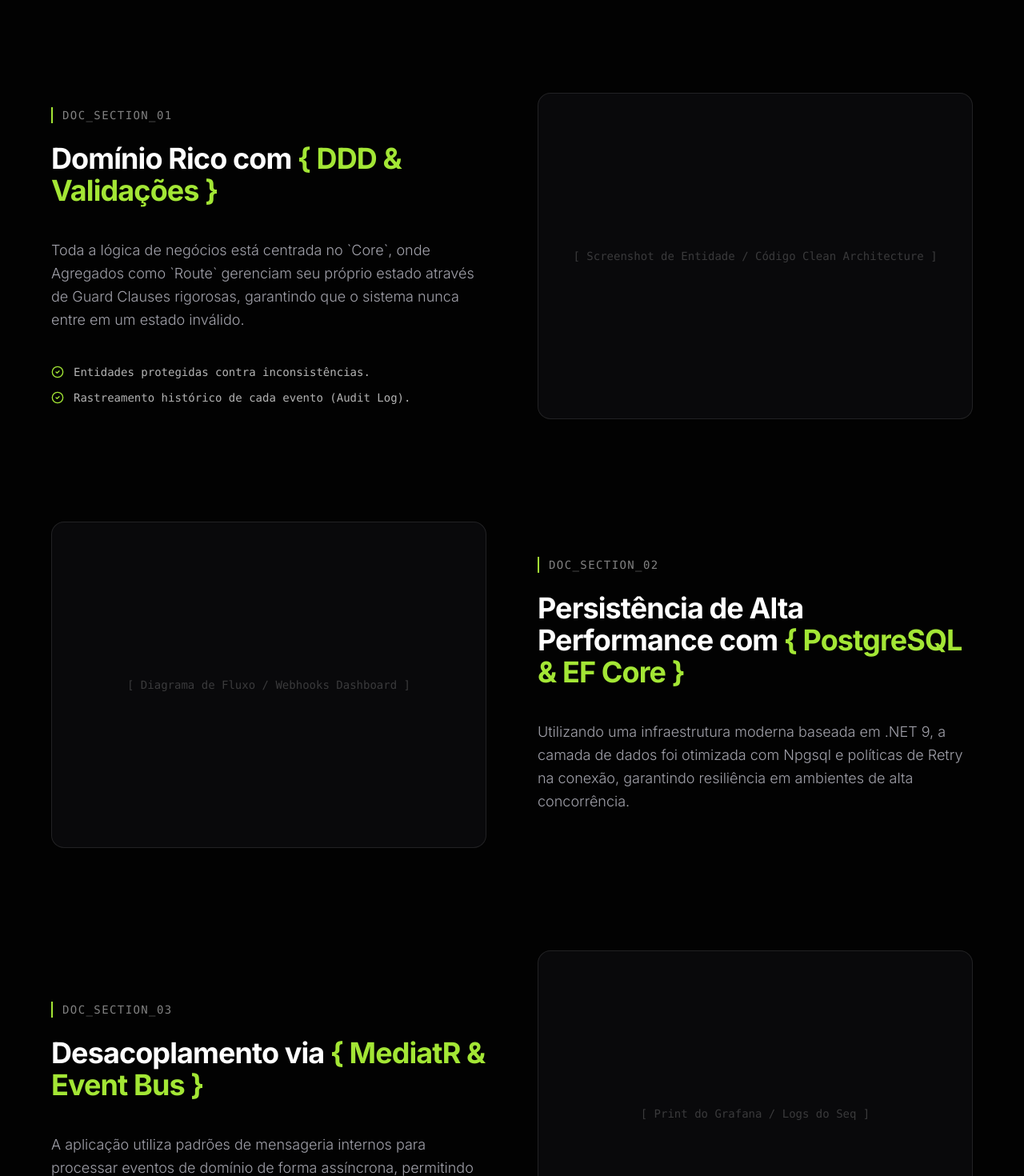
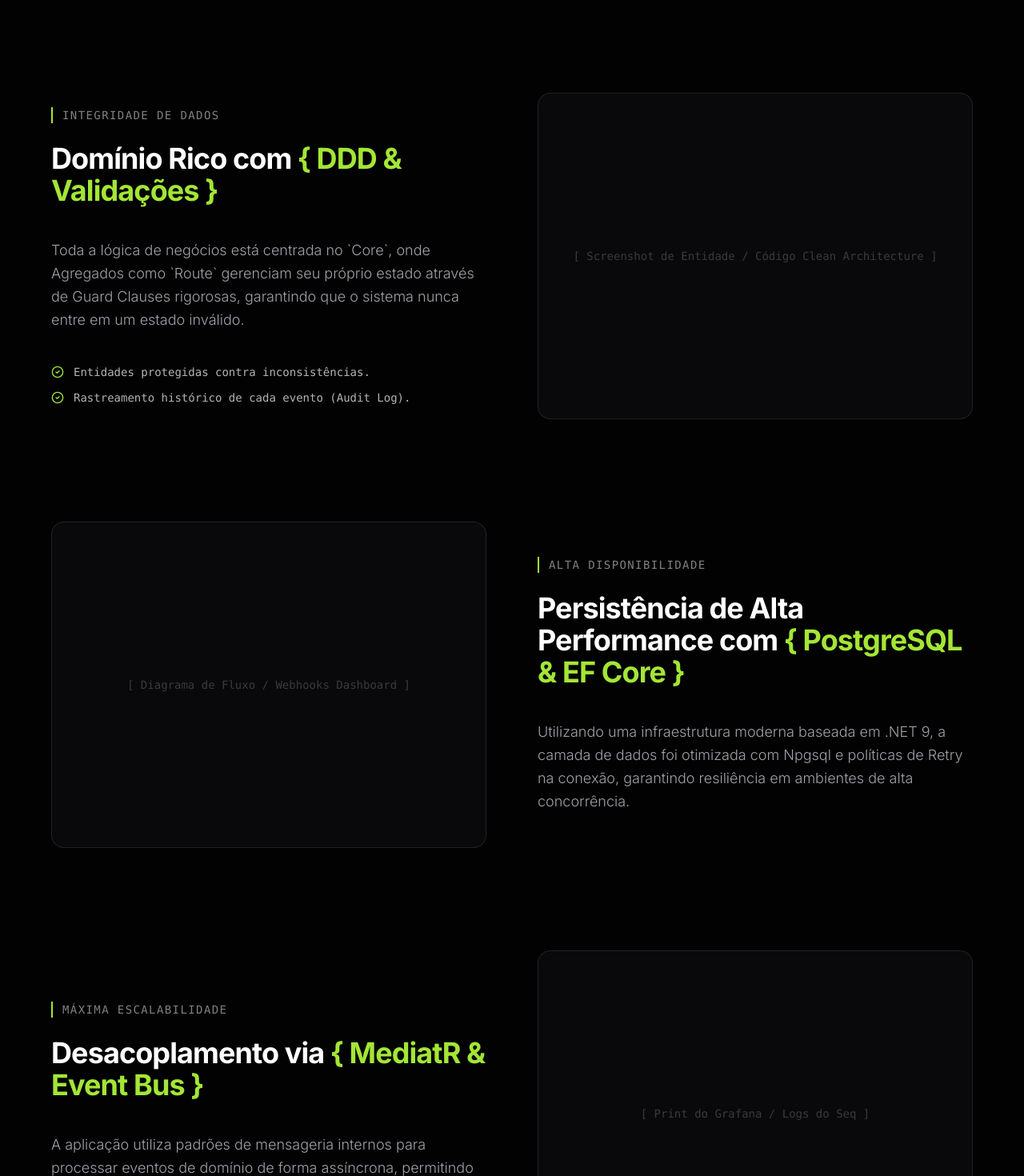
Before and after one commit to Gustavo-Resende/Portfolio, a Next.js app: page /projects/sleipnir in a window 1280 px wide. Shown: the part 1840-3310 px from the top of the page at 80% size. Built offline with nearby package versions, Linux system fonts and the light colour scheme.

Commit message:
style: Replace generic DOC_SECTION labels with benefit-oriented titles

```diff
--- a/src/app/projects/sleipnir/page.tsx
+++ b/src/app/projects/sleipnir/page.tsx
@@ -131,7 +131,7 @@ export default function SleipnirProject() {
           {/* Feature 1 (Texto Esquerda, Imagem Direita) - FORMATO DOCUMENTAL */}
           <div className="grid grid-cols-1 lg:grid-cols-2 gap-16 items-center">
             <div className="space-y-6 order-2 lg:order-1">
-              <span className="text-white/50 text-sm font-mono tracking-widest uppercase block mb-4 border-l-2 border-lime-primary pl-3">DOC_SECTION_01</span>
+              <span className="text-white/50 text-sm font-mono tracking-widest uppercase block mb-4 border-l-2 border-lime-primary pl-3">INTEGRIDADE DE DADOS</span>
               <h2 className="text-3xl md:text-4xl font-bold tracking-tight text-white leading-tight">
                 Domínio Rico com <span className="text-lime-primary">{`{ DDD & Validações }`}</span>
               </h2>
@@ -158,7 +158,7 @@ export default function SleipnirProject() {
                </div>
             </div>
             <div className="space-y-6">
-              <span className="text-white/50 text-sm font-mono tracking-widest uppercase block mb-4 border-l-2 border-lime-primary pl-3">DOC_SECTION_02</span>
+              <span className="text-white/50 text-sm font-mono tracking-widest uppercase block mb-4 border-l-2 border-lime-primary pl-3">ALTA DISPONIBILIDADE</span>
               <h2 className="text-3xl md:text-4xl font-bold tracking-tight text-white leading-tight">
                 Persistência de Alta Performance com <span className="text-lime-primary">{`{ PostgreSQL & EF Core }`}</span>
               </h2>
@@ -171,7 +171,7 @@ export default function SleipnirProject() {
           {/* Feature 3 (Texto Esquerda, Imagem Direita) - TERCEIRA SEÇÃO ADICIONADA */}
           <div className="grid grid-cols-1 lg:grid-cols-2 gap-16 items-center">
             <div className="space-y-6 order-2 lg:order-1">
-              <span className="text-white/50 text-sm font-mono tracking-widest uppercase block mb-4 border-l-2 border-lime-primary pl-3">DOC_SECTION_03</span>
+              <span className="text-white/50 text-sm font-mono tracking-widest uppercase block mb-4 border-l-2 border-lime-primary pl-3">MÁXIMA ESCALABILIDADE</span>
               <h2 className="text-3xl md:text-4xl font-bold tracking-tight text-white leading-tight">
                 Desacoplamento via <span className="text-lime-primary">{`{ MediatR & Event Bus }`}</span>
               </h2>
```
